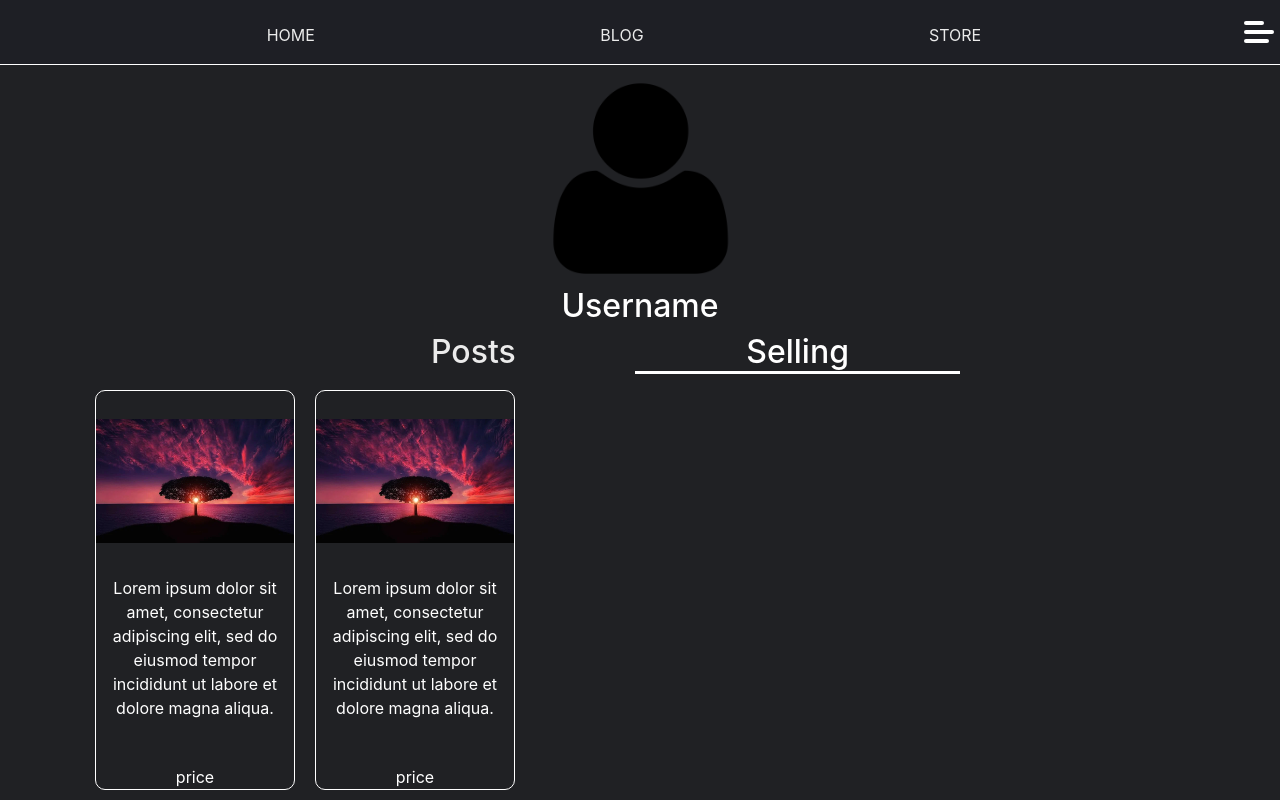
After one commit to Just-Vs/Web-Systems, a Flask app: page /accounts in a window 1280 px wide. The commit adds this page. Run offline with Flask 2, Linux system fonts and the light colour scheme; some libraries are stand-ins or nearby versions.

Commit message:
created account template and minor visual changes

```diff
--- a/app.py
+++ b/app.py
@@ -10,18 +10,32 @@ def home():
     return render_template('main.html')
 
 @app.route('/register')
-def registerPage():
+def registerpage():
     form = Register()
     return render_template('register.html', form = form)
 
 
 @app.route('/login')
-def loginPage():
+def loginpage():
     form = Login()
     return render_template('login.html', form = form)
 
 @app.route('/blog')
 def blogpage():
     return render_template('blog.html')
+
+@app.route('/store')
+def storepage():
+    return render_template('shop.html')
+
+@app.route('/accountp')
+def accountpage():
+    return render_template('account.html')
+
+@app.route('/accounts')
+def accountpage2():
+    return render_template('account2.html')
+
+
 if __name__ == '__main__':
     app.run(debug=True)
--- a/static/main.css
+++ b/static/main.css
@@ -6,6 +6,7 @@
 }
 body{
 	background:#202124;
+	color: white;
 }
 .nav{
 	background: #1E1F25;
@@ -176,13 +177,25 @@ a{
 	margin: auto;
 	width: 40%;
 	padding-top: 20%;
+
+}
+.dv{
+	border: 1px solid white;
+	padding: 5px;
+	border-radius: 10px;
+}
+.text-info{
+	border-bottom: 1px solid white;
+}
+.bt{
+	margin: 4px 2px 0 2px;
 }
 div.bloge{
 	border: 1px solid white;
 	background: #202124;
 	border-radius: 10px;
 	margin: 5px;
-	color: white;
+
 	overflow: hidden;
 	text-overflow: ellipsis;
 	height: 155px
@@ -195,6 +208,9 @@ div.bloge:hover h1{
 }
 div.bloge:hover h2{
 	display: none;
+}
+div.bloge:hover p{
+	text-align: center;
 }
 .bloge h1{
 	margin: 13px;
@@ -214,7 +230,52 @@ div.bloge:hover h2{
 	padding: 0 10px;
 }
 p.paras{
-	text-overflow: ellipsis;
 	padding: 5px 20px;
 	line-height: 1.1;
 }
+div .storep{
+	width: 200px;
+	height: 400px;
+	border: 1px solid white;
+	border-radius: 10px;
+	overflow: hidden;
+	position: relative;
+	float:left;
+	margin: 10px;
+}
+.storep img{
+	width: 200px;
+	height: 180px;
+	object-fit: contain;
+}
+.storep p{
+	margin: 5px;
+	text-align: center;
+}
+.pr{
+	position: absolute;
+	bottom: 0;
+	left: 50%;
+	transform: translate(-50%);
+}
+.minav{
+	text-align: center;
+
+}
+.minav a{
+	padding: 0 10%;
+}
+.minav a:hover{
+	color:white;
+}
+.useracc{
+	width: 20%;
+	height: auto;
+	margin: 0 40%;
+}
+.ach{
+	text-align: center;
+}
+.active{
+	border-bottom: white solid;
+}
--- /dev/null
+++ b/templates/account2.html
@@ -0,0 +1,24 @@
+{% extends "template.html" %}
+{% block content %}
+
+
+<img src="/static/user.png" alt="user" class="useracc">
+<h2 class="ach">Username</h2>
+<div class="minav h2">
+  <a href="{{ url_for('accountpage') }}">Posts</a>
+  <a class="active">Selling</a>
+</div>
+
+<div class="accstore">
+  <div class="storep">
+    <img src="/static/tree-736885__480.jpeg" alt="tree">
+    <p>Lorem ipsum dolor sit amet, consectetur adipiscing elit, sed do eiusmod tempor incididunt ut labore et dolore magna aliqua.</p>
+    <a class="pr">price</a>
+  </div>
+  <div class="storep">
+    <img src="/static/tree-736885__480.jpeg" alt="tree">
+    <p>Lorem ipsum dolor sit amet, consectetur adipiscing elit, sed do eiusmod tempor incididunt ut labore et dolore magna aliqua.</p>
+    <a class="pr">price</a>
+  </div>
+</div>
+{% endblock content %}
--- a/templates/register.html
+++ b/templates/register.html
@@ -1,7 +1,7 @@
 {% extends "template.html" %}
 {% block content %}
 <div class="cnt">
-  <form class="form-class" action="index.html" method="POST">
+  <form class="form-class dv" action="index.html" method="POST">
     <h3 class="text-info">Register</h3>
     {{ form.hidden_tag() }}
     <div class="form-data">
@@ -17,7 +17,7 @@
       {{ form.confirm_password(class="box", placeholder="Confirm Password") }}
     </div>
     <div class="form-group">
-      {{ form.submit(class="btn btn-dark") }}
+      {{ form.submit(class="btn btn-dark bt") }}
     </div>
   </form>
 </div>
--- a/templates/template.html
+++ b/templates/template.html
@@ -12,14 +12,15 @@
   <ul>
   	<li><a href="{{ url_for('home') }}">Home</a></li>
   	<li><a href="{{url_for('blogpage')}}">Blog</a></li>
-  	<li><a href="#">Store</a></li>
+  	<li><a href="{{url_for('storepage')}}">Store</a></li>
 
   </ul>
   <div class="dropdown" style="float:right;">
   <button class="dropbtn"><div class="two"></div><div class="one"></div><div class="three"></button>
   <div class="dropdown-content">
-    <a class="right" href="{{ url_for('loginPage') }}">Log In</a>
-    <a class="right" href="{{ url_for('registerPage')}}">Register</a>
+    <a class="right" href="{{ url_for('loginpage') }}">Log In</a>
+    <a class="right" href="{{ url_for('registerpage')}}">Register</a>
+		<a class="right" href="{{ url_for('accountpage')}}">Account</a>
   </div>
 </div>
 
```
Also changed, not shown: templates/account.html (added, +24 -0 lines), templates/login.html (+4 -3 lines), templates/shop.html (added, +18 -0 lines).
